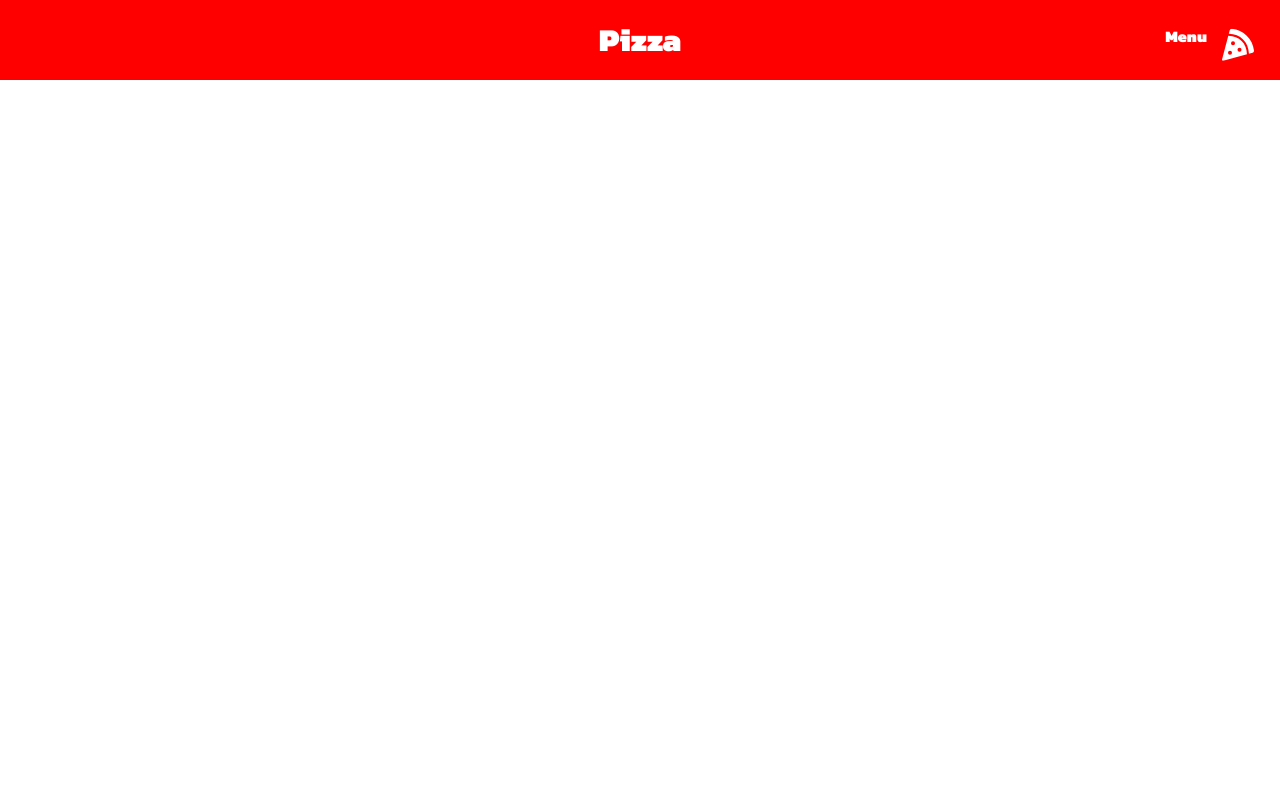
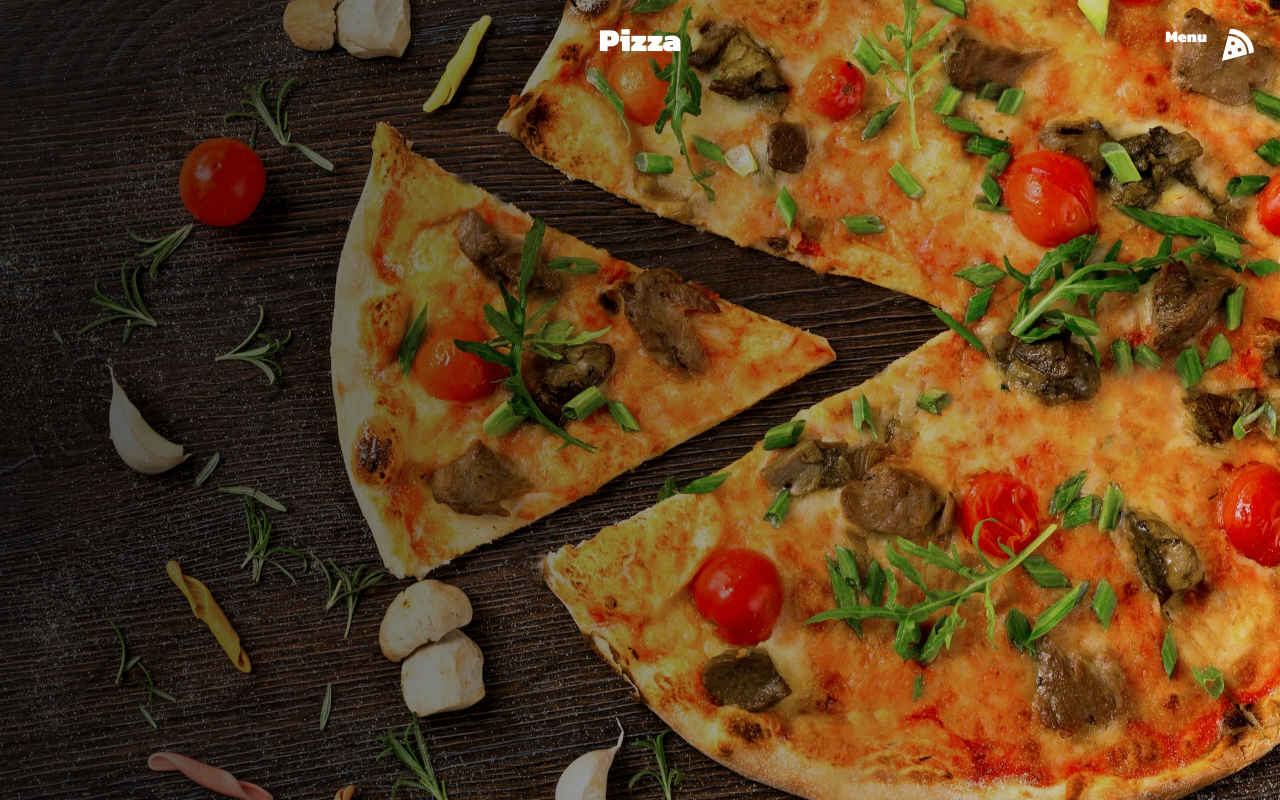
Before and after one commit to PeterOsoo/react-pizza-website, a React (Create React App) app: page / in a window 1280 px wide. Built offline with nearby package versions, Linux system fonts and the light colour scheme.

Commit message:
Hero Section - background

```diff
--- a/src/App.js
+++ b/src/App.js
@@ -1,14 +1,16 @@
 import React from "react"
 import "./App.css"
 
-import Navbar from "./components/Navbar/Navbar"
+import Hero from "./components/Hero"
+
 import { GlobalStyle } from "./globalStyles"
 
 const App = () => {
 	return (
 		<>
 			<GlobalStyle />
-			<Navbar />
+
+			<Hero />
 		</>
 	)
 }
--- /dev/null
+++ b/src/components/Hero/HeroElements.js
@@ -0,0 +1,10 @@
+import styled from "styled-components"
+import ImgBg from "../../images/pizza-3.jpg"
+
+export const HeroContainer = styled.div`
+	background: linear-gradient(to right, rgba(0, 0, 0, 0.7), rgba(0, 0, 0, 0.1)),
+		url(${ImgBg});
+	height: 100vh;
+	background-position: center;
+	background-size: cover;
+`
--- /dev/null
+++ b/src/components/Hero/index.js
@@ -0,0 +1,15 @@
+import React from "react"
+import Navbar from "../Navbar/Navbar"
+import { HeroContainer } from "./HeroElements"
+
+const Hero = () => {
+	return (
+		<div>
+			<HeroContainer>
+				<Navbar />
+			</HeroContainer>
+		</div>
+	)
+}
+
+export default Hero
--- a/src/components/Navbar/NavbarElements.js
+++ b/src/components/Navbar/NavbarElements.js
@@ -4,7 +4,7 @@ import { NavLink as Link } from "react-router-dom"
 import { FaPizzaSlice } from "react-icons/fa"
 
 export const Nav = styled.nav`
-	background: red;
+	background: transparent;
 	height: 80px;
 	display: flex;
 	justify-content: center;
```
